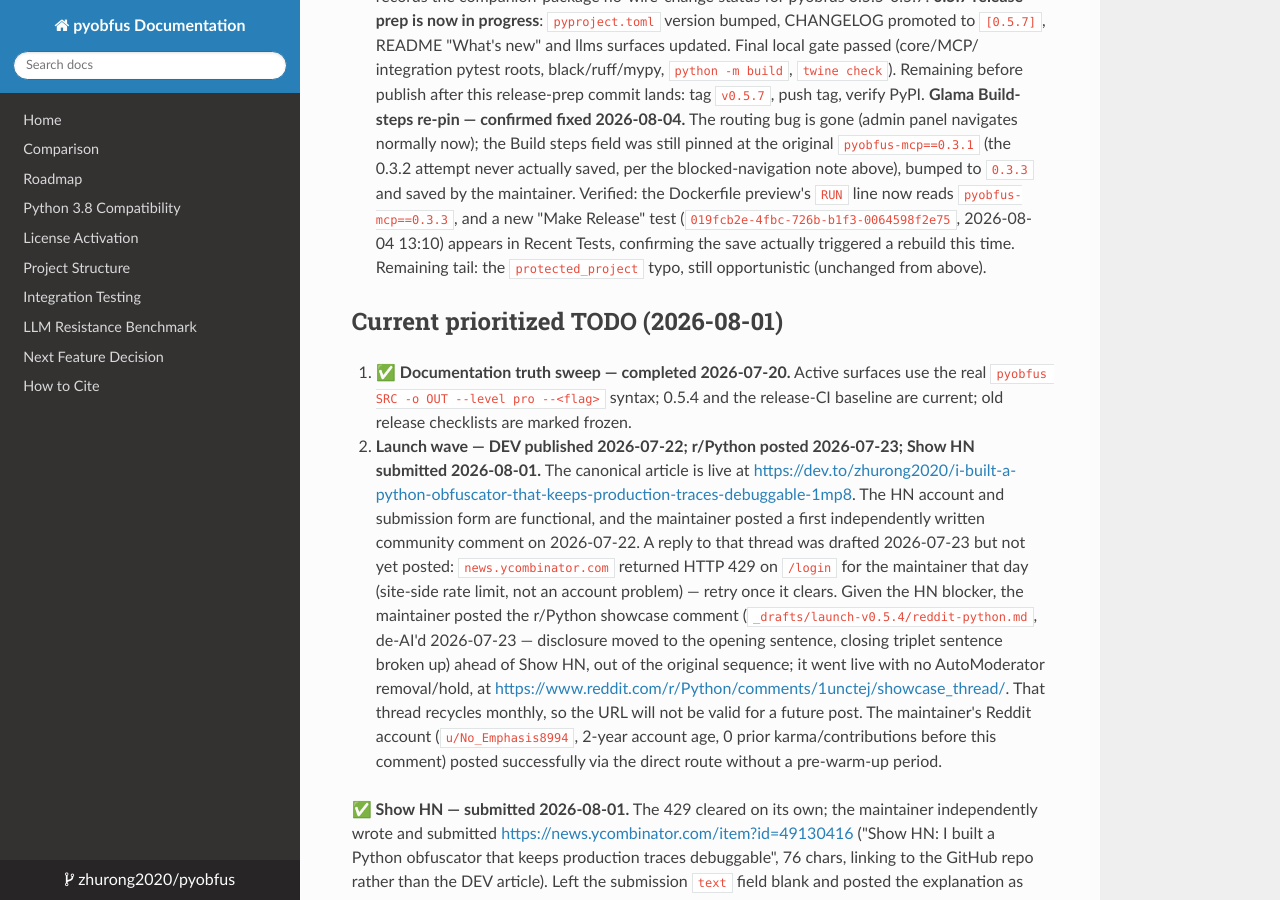
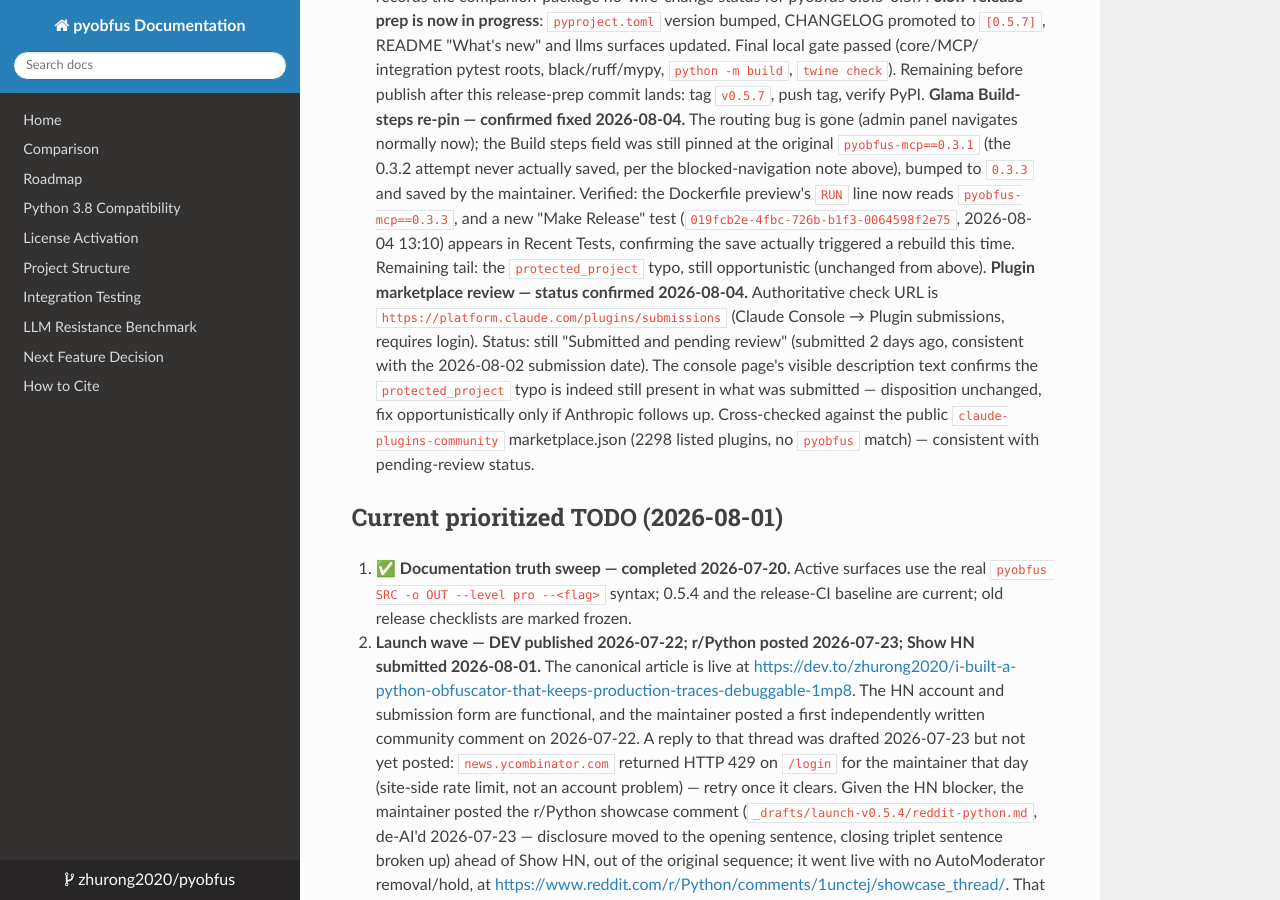
Before and after one commit to zhurong2020/pyobfus, an MkDocs documentation site: the page built from docs/POST_V0.4_TODO.md, in a window 1280 px wide and 900 px high, scrolled down 1758 px. Built offline with MkDocs 1.6.1, drawn with Linux system fonts in a browser that asks for light colours; nearby versions of some CDN libraries.

Commit message:
docs: record plugin marketplace review status check URL + confirmation
Found the authoritative status page (Claude Console -> Plugin
submissions, https://platform.claude.com/plugins/submissions): pyobfus
is still "Submitted and pending review" as of 2026-08-04, 2 days after
the 2026-08-02 submission. Also confirms the protected_project typo is
still present in the submitted description text, unchanged disposition
(fix opportunistically, not urgent).

Co-Authored-By: Claude Sonnet 5 <noreply@anthropic.com>

```diff
--- a/docs/POST_V0.4_TODO.md
+++ b/docs/POST_V0.4_TODO.md
@@ -97,6 +97,16 @@
 > Recent Tests, confirming the save actually triggered a rebuild this time.
 > Remaining tail: the `protected_project` typo, still opportunistic
 > (unchanged from above).
+> **Plugin marketplace review — status confirmed 2026-08-04.** Authoritative
+> check URL is `https://platform.claude.com/plugins/submissions` (Claude
+> Console → Plugin submissions, requires login). Status: still "Submitted
+> and pending review" (submitted 2 days ago, consistent with the 2026-08-02
+> submission date). The console page's visible description text confirms
+> the `protected_project` typo is indeed still present in what was
+> submitted — disposition unchanged, fix opportunistically only if
+> Anthropic follows up. Cross-checked against the public
+> `claude-plugins-community` marketplace.json (2298 listed plugins, no
+> `pyobfus` match) — consistent with pending-review status.
 
 ## Current prioritized TODO (2026-08-01)
 
```
Also changed, not shown: CLAUDE.md (+3 -1 lines).
